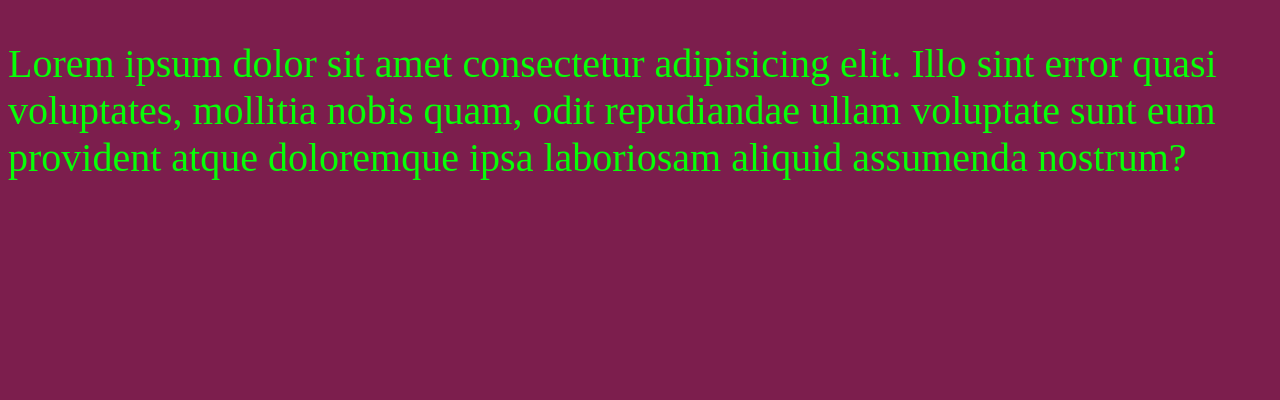
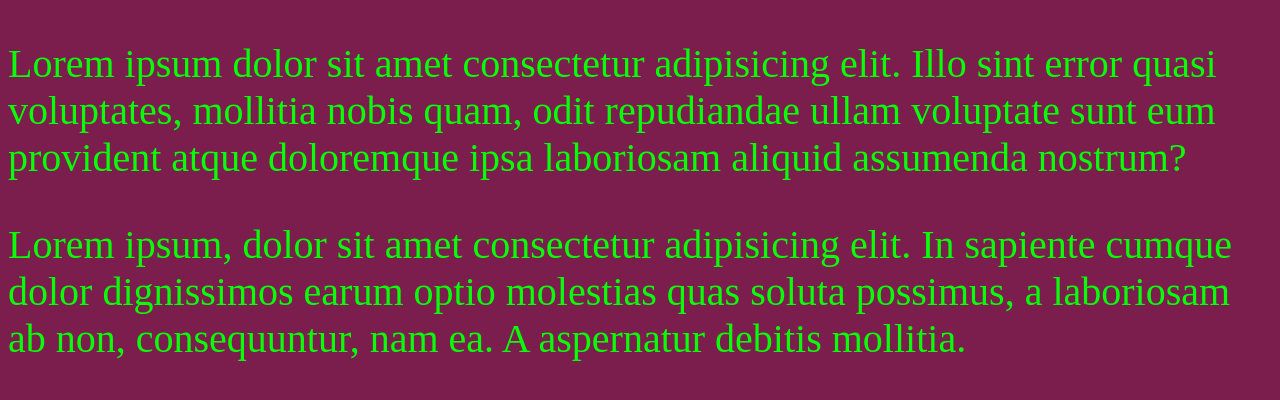
Before and after one commit to annaanger/Test, a plain HTML site: page index.html in a window 1280 px wide. Drawn offline with Linux system fonts and the light colour scheme; a script that the page names is missing.

Commit message:
added new lorem

```diff
--- a/index.html
+++ b/index.html
@@ -11,5 +11,6 @@
 </head>
 <body>
  <p>Lorem ipsum dolor sit amet consectetur adipisicing elit. Illo sint error quasi voluptates, mollitia nobis quam, odit repudiandae ullam voluptate sunt eum provident atque doloremque ipsa laboriosam aliquid assumenda nostrum?</p>
+ <p>Lorem ipsum, dolor sit amet consectetur adipisicing elit. In sapiente cumque dolor dignissimos earum optio molestias quas soluta possimus, a laboriosam ab non, consequuntur, nam ea. A aspernatur debitis mollitia.</p>
 </body>
 </html>
```
